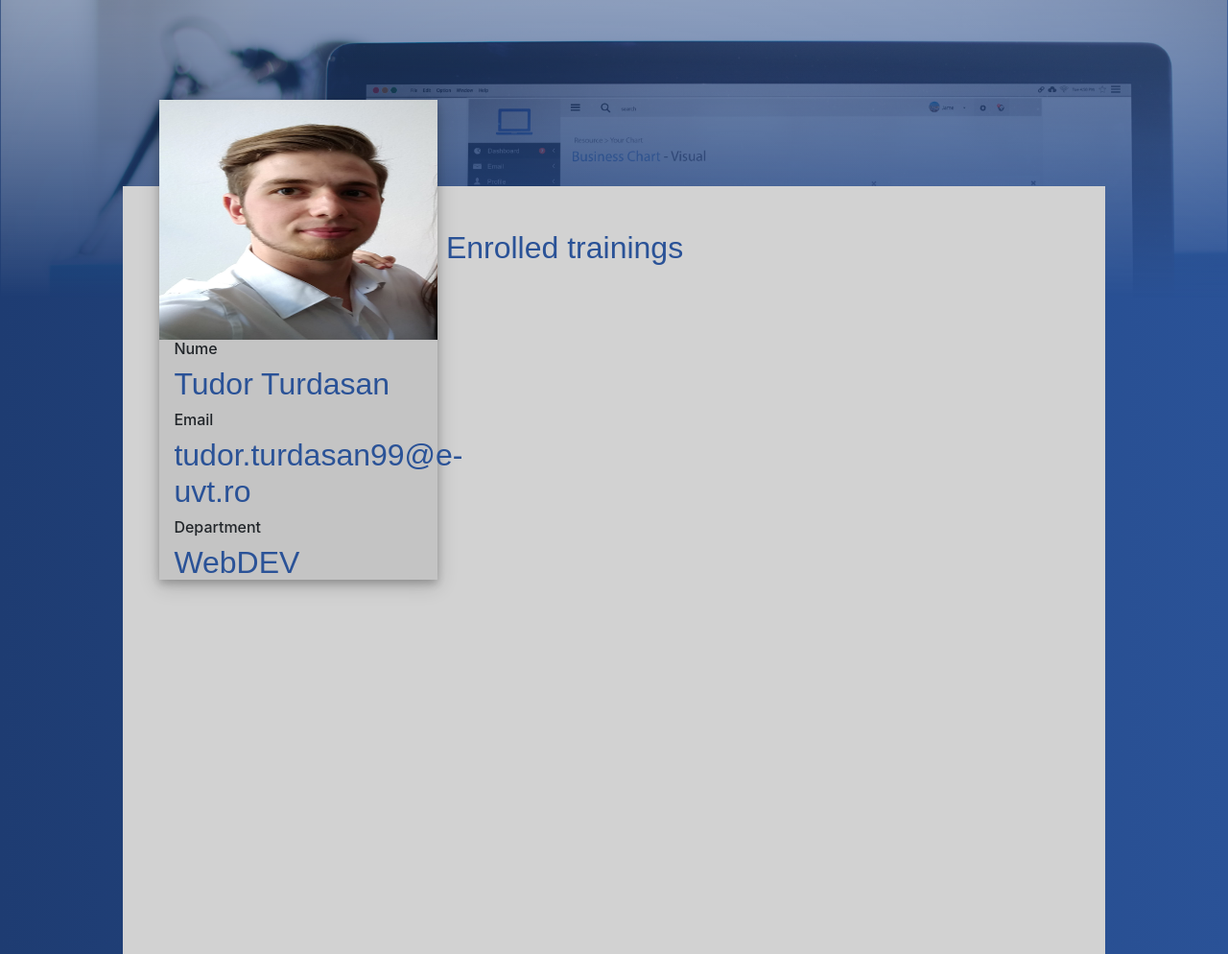
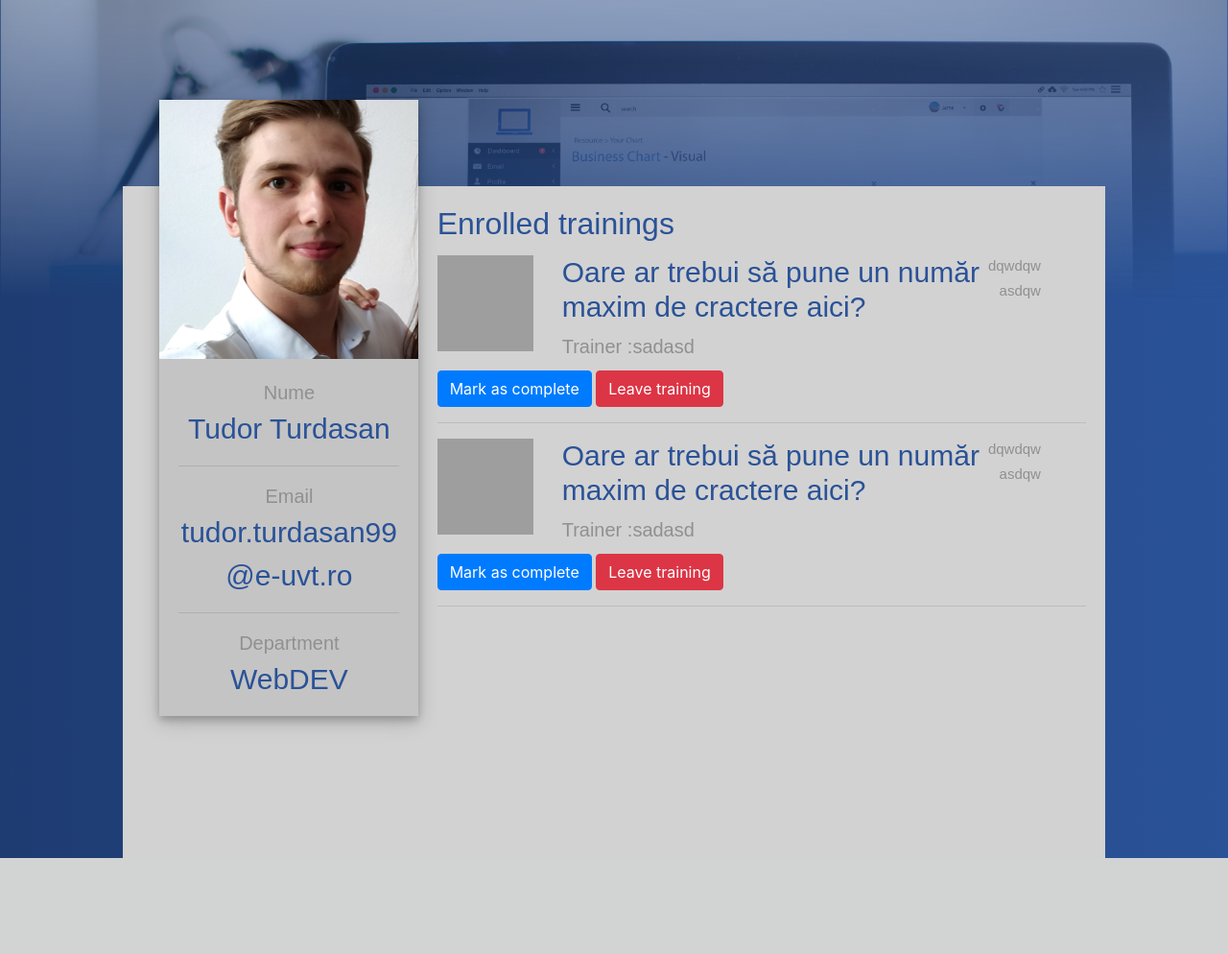
Before and after one commit to tuddor1234/Econnect, a Django app: page /profile/ in a window 1280 px wide. Shown: the part 56-1050 px from the top of the page at 96% size. After the commit the page ends 950 px from the top, so only its background shows below. Run offline with Django 3.2, Linux system fonts and the light colour scheme; a user stored in the database is signed in; data comes from the database, SQL or seed files in the repository; both versions use the stored data as it was after the commit; some libraries are stand-ins or nearby versions; grey boxes are pictures that could not be loaded.

Commit message:
Add training_details

```diff
--- a/backend/src/djreact/urls.py
+++ b/backend/src/djreact/urls.py
@@ -27,12 +27,13 @@ urlpatterns = [
 
 
 
-    url(r'^admin/', include(admin.site.urls)),
+    url(r'^admin/', admin.site.urls),
     url(r'^api-auth/', include('rest_framework.urls')),
     url(r'^$', eviews.home, name = 'home'),
     url(r'^profile/',eviews.profile, name = 'profile'),
     url(r'^dashboard/',eviews.dashboard, name = 'dashboard'),
     url(r'^register/',eviews.register, name = "register"),
+    url(r'^training_details/',eviews.training_details, name = 'training_details'),
     url(r'^login/',auth_views.LoginView.as_view(template_name = 'login.html'), name = "login"),
     url(r'^logout/',auth_views.LogoutView.as_view(template_name = 'logout.html'), name = "logout"),
     url(r'^click',eviews.enroll,name = 'enroll'),
--- a/backend/src/econnect/static/styles.css
+++ b/backend/src/econnect/static/styles.css
@@ -9,30 +9,31 @@ body {
 }
 
 .content {
+  display: flex;
+  flex-direction: column;
   position: absolute;
   left: 10%;
   right: 10%;
   top: 31.2%;
-  bottom: 0;
-  height: 100%;
+  min-height: 700px;
   background: #d2d2d2;
-  padding: 2%;
 }
 
 .me {
+  display: flex;
+  flex-direction: column;
+  min-height: 20vh;
   position: absolute;
   left: 13%;
   top: 20%;
-  width: 290px;
-  height: 500px;
   background: #C4C4C4;
   box-shadow: 0 4px 8px 0 rgba(0, 0, 0, 0.2), 0 6px 20px 0 rgba(0, 0, 0, 0.19);
-
+  z-index: 3;
 }
 
 h2 {
   font-family: 'Montserrat-ExtraBold', sans-serif;
-  font-size: 3.5rem;
+  font-size: 20px;
   line-height: 1.5;
   color: #2a5297;
 }
@@ -43,13 +44,13 @@ h2 {
   padding: 2%;
 }
 
-.card
+.my_card
 {
+  display: flex;
   height: 100px;
   margin-right: 5%;
   margin-top: 2%;
   position:relative;
-  padding: 2%;
 }
 
 .card-image {
@@ -58,26 +59,26 @@ h2 {
 }
 
 .img{
-  width: 100px;
-  height: 100px;
-  object-fit: cover;
+ height: 270px;
+ width: 270px;
+ object-fit: cover;
+ margin-bottom: 20px;
 }
 
 .card-text{
+  padding: 0;
   display: inline-block;
-  position: absolute;
   margin-left: 30px;
   margin-top: 0;
   width: 450px;
   margin-bottom: 0;
   bottom: 0;
   top: 0;
-  padding: 2%;
 }
 
 .titlu-training {
-  font-family: 'Montserrat-Semibold', sans-serif;
-  font-size: 1.5rem;
+  font-family: 'Montserrat-ExtraBold', sans-serif;
+  font-size: 30px;
   margin-top: 0;
   color: #2a5297;
 }
@@ -85,7 +86,7 @@ h2 {
 .trainer {
 
     font-family: 'Montserrat-Semibold', sans-serif;
-    font-size: 1.4rem;
+    font-size: 20px;
     color: #909090;
     margin-bottom: 0;
 }
@@ -95,18 +96,78 @@ h2 {
   position: absolute;
   right: 2%;
   text-align: right;
-  bottom: 0;
+  top: 0;
 }
 
 .data {
   font-family: 'Montserrat-Semibold', sans-serif;
-  font-size:1.6rem;
-  margin-bottom: 0;
+  font-size: 15px;
+  margin-bottom: 4px;
   color: #909090;
+  margin-top: 0;
+}
+
+hr {
+  margin-top: 50px;
+  margin-bottom: 50px;
+}
+
+.detalii_angajat1
+{
+  text-align: center;
+  margin: auto;
+  font-family: 'Montserrat-Semibold', sans-serif;
+  color: #909090;
+  font-size: 20px;
+  width: 230px;
+  word-wrap: break-word;
+}
+
+.detalii_angajat2
+{
+  font-family: 'Montserrat-Semibold', sans-serif;
+  color: #2a5297;
+  font-size: 30px;
+  width: 230px;
+  word-wrap: break-word;
+}
+
+
+.container
+{
   margin-top: 10px;
 }
 
-hr {
-  margin-top: 32px;
-  margin-bottom: 32px;
+.buttons
+{
+  margin-right: 5%;
+  margin-top: 20px;
+  position:relative;
 }
+
+.training_img
+{
+  height: 100px;
+  width: 100px;
+   object-fit: cover;
+
+}
+
+.details_buttons
+{
+  margin-right: 5%;
+  margin-top: 20px;
+  float: right;
+}
+
+.training_details {
+  margin-top: 100px;
+  font-size: 23px;
+ font-family: 'Montserrat-Semibold', sans-serif;
+}
+
+.training_detail_img {
+  height: 400px;
+  width: 300px;
+  object-fit: cover;
+}
--- a/backend/src/econnect/views.py
+++ b/backend/src/econnect/views.py
@@ -49,6 +49,19 @@ def enroll(request):
     return render(request,'dashboard.html', context)
 
 
+def training_details(request):
+
+    # enrolledTraining = Training.objects.get(requ)
+    # user.profile.join()
+
+    trainings = Training.objects.all()
+
+    context = {
+        "trainings" : trainings
+    }
+
+    return render(request,'training_details.html', context)
+
 
 
 
--- a/backend/src/templates/base.html
+++ b/backend/src/templates/base.html
@@ -59,22 +59,6 @@
 
   <img src="{% static 'imagine.png' %}" alt="background" class="top-img">
 
-  <div class="content">
-  {% block rform%} {%endblock%}
-
-
-    {% block ownedTrainings %}
-
-    {% endblock %}
-
-    {%block dashboardTrainings %}
-
-
-    {% endblock %}
-  </div>
-
-
-
   <div class="me">
     {% block profilePic %}
 
@@ -88,7 +72,34 @@
 
     {%endblock%}
 
+    {% block detailsPic %}
+
+    {%endblock%}
   </div>
+
+  <div class="content">
+  {% block rform%} {%endblock%}
+
+
+    {% block ownedTrainings %}
+
+    {% endblock %}
+
+    {%block dashboardTrainings %}
+
+
+    {% endblock %}
+
+    {%block trainingDetails %}
+
+
+    {% endblock %}
+
+  </div>
+
+
+
+
 
 
 
--- a/backend/src/templates/profile.html
+++ b/backend/src/templates/profile.html
@@ -10,15 +10,17 @@
 {% block profilePic %}
 
 
-    <img src="{{user.profile.profile_pic.url}}" alt="Avatar" style="width:100%; height:50%">
+    <img src="{{user.profile.profile_pic.url}}" alt="Avatar" class="img">
     <!-- DE MOFICAT POZA SA FIE DINAMICA ȘI SA PUI RESTUL FIELDURILOR -->
-    <div class="container">
-        <h6>Nume</h6>
-        <h2>{{user.profile.name}}</h2>
-        <h6>Email </h6>
-        <h2>{{user.email}}</h2>
-        <h6>Department </h6>
-        <h2>{{user.profile.department}}</h2>
+    <div class="detalii_angajat1">
+        <p class="detalii_angajat1">Nume</p>
+        <p class="detalii_angajat2">{{user.profile.name}}</p>
+        <hr/>
+        <p class="detalii_angajat1">Email </p>
+        <p class="detalii_angajat2">{{user.email}}</p>
+        <hr/>
+        <p class="detalii_angajat1">Department </p>
+        <p class="detalii_angajat2">{{user.profile.department}}</p>
     </div>
 
 {% endblock %}
@@ -27,6 +29,51 @@
 
 <div class="lista">
   <h2>Enrolled trainings</h2>
+
+  <div class="my_card">
+          <div class="card-image">
+         <img src="https://www.w3schools.com/w3css/img_lights.jpg" alt="training-img" class="training_img">
+          </div>
+          <div class="card-text">
+              <h3 class="titlu-training">Oare ar trebui să pune un număr maxim de cractere aici?</h3> <!-- Adaugă când dai click pe text să iti deschida o noua pagina -->
+              <p class="trainer">Trainer :sadasd</p>
+              </div>
+                  <div class="card-info">
+                      <!-- ADAUGA BUTOANE PENTRU JOIN SI LEAVE -->
+                  <p class="data">dqwdqw</p>
+                  <p class="data">asdqw</p>
+             </div>
+          </div>
+  <div class="buttons">
+    <button type="button" class="btn btn-primary">Mark as complete</button>
+      <button type="button" class="btn btn-danger">Leave training</button>
+  </div>
+
+<hr/>
+
+<div class="my_card">
+        <div class="card-image">
+       <img src="https://www.w3schools.com/w3css/img_lights.jpg" alt="training-img" class="training_img">
+        </div>
+        <div class="card-text">
+            <h3 class="titlu-training">Oare ar trebui să pune un număr maxim de cractere aici?</h3> <!-- Adaugă când dai click pe text să iti deschida o noua pagina -->
+            <p class="trainer">Trainer :sadasd</p>
+            </div>
+                <div class="card-info">
+                    <!-- ADAUGA BUTOANE PENTRU JOIN SI LEAVE -->
+                <p class="data">dqwdqw</p>
+                <p class="data">asdqw</p>
+           </div>
+        </div>
+<div class="buttons">
+  <button type="button" class="btn btn-primary">Mark as complete</button>
+    <button type="button" class="btn btn-danger">Leave training</button>
+</div>
+
+<hr/>
+
+
+
 
 
 {% for t in user.profile.trainings%}
```
Also changed, not shown: backend/src/templates/dashboard.html (+6 -4 lines), backend/src/templates/training_details.html (added, +34 -0 lines), backend/src/db.sqlite3, backend/src/package-lock.json.
